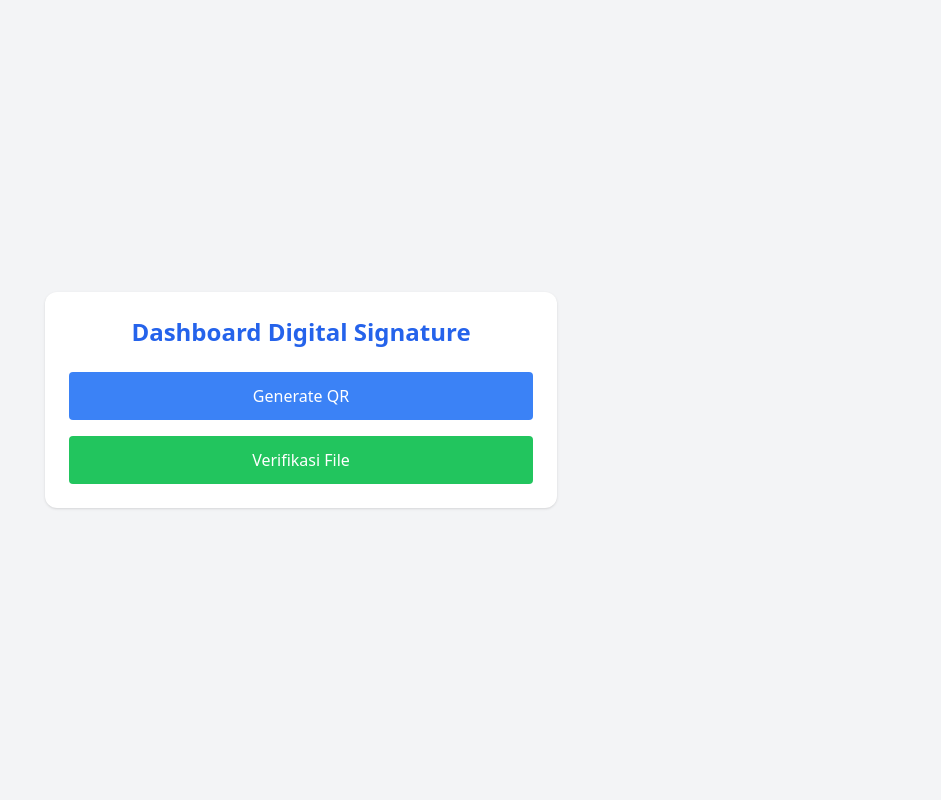
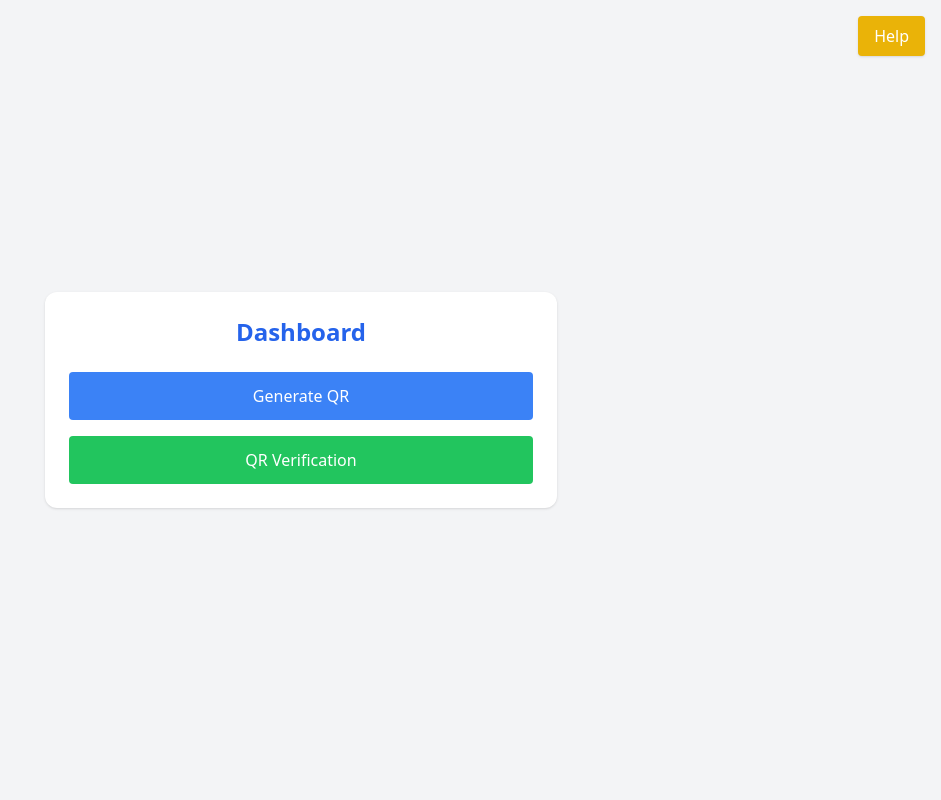
Before and after one commit to AgngPrasetyo/Digital_Signatures, a Flask app: page / in a window 1280 px wide. Shown: the whole page, without its empty margins (339-1280 px from the left). Run offline with Flask 3, Linux system fonts and the light colour scheme; some libraries are stand-ins or nearby versions.

Commit message:
add help button and change language

```diff
--- a/templates/dashboard.html
+++ b/templates/dashboard.html
@@ -1,22 +1,29 @@
 <!DOCTYPE html>
-<html lang="en">
+<html lang="id">
 <head>
     <meta charset="UTF-8" />
     <meta name="viewport" content="width=device-width, initial-scale=1.0" />
     <title>Dashboard</title>
     <script src="https://cdn.tailwindcss.com"></script>
 </head>
-<body class="bg-gray-100 text-gray-800 min-h-screen flex items-center justify-center px-4">
+<body class="bg-gray-100 text-gray-800 min-h-screen flex items-center justify-center px-4 relative">
+
+    <a href="/static/Help.pdf" target="_blank"
+       class="fixed top-4 right-4 bg-yellow-500 text-white font-medium px-4 py-2 rounded shadow hover:bg-yellow-600 transition">
+        Help
+    </a>
 
     <div class="w-full max-w-sm sm:max-w-md md:max-w-lg bg-white rounded-xl shadow p-6 space-y-6">
-        <h2 class="text-center text-2xl font-semibold text-blue-600">Dashboard Digital Signature</h2>
+        <h2 class="text-center text-2xl font-semibold text-blue-600">Dashboard</h2>
 
         <div class="flex flex-col gap-4">
-            <a href="/generate_rsa" class="w-full text-center px-4 py-3 bg-blue-500 text-white font-medium rounded hover:bg-blue-600 transition">
+            <a href="/generate_rsa"
+               class="w-full text-center px-4 py-3 bg-blue-500 text-white font-medium rounded hover:bg-blue-600 transition">
                 Generate QR
             </a>
-            <a href="/verify_file" class="w-full text-center px-4 py-3 bg-green-500 text-white font-medium rounded hover:bg-green-600 transition">
-                Verifikasi File
+            <a href="/verify_file"
+               class="w-full text-center px-4 py-3 bg-green-500 text-white font-medium rounded hover:bg-green-600 transition">
+                QR Verification
             </a>
         </div>
     </div>
```
